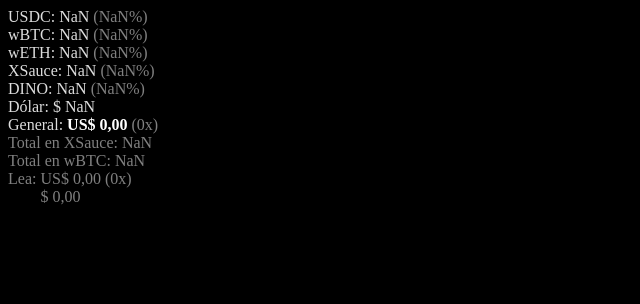
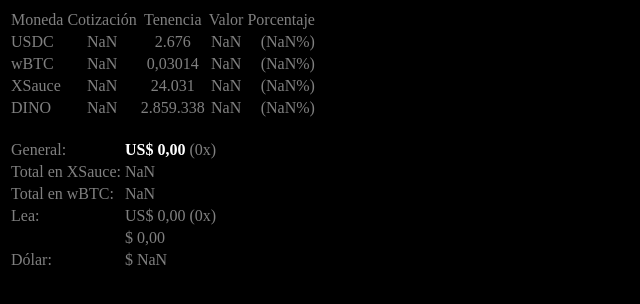
Before and after one commit to guillegoldar/guillegoldar.github.io, a plain HTML site: page index.html in a window 1280 px wide. Shown: the whole page, without its empty margins (0-640 px from the left). Drawn offline with Linux system fonts and the light colour scheme; no server answers.

Commit message:
act tenencias

```diff
--- a/index.html
+++ b/index.html
@@ -9,27 +9,32 @@
 
 </head>
 <body onload="refrescar();" id="body" style="background-color: black;">
-<section class="seccionPrincipal">
-<article><span>USDC: </span><span id="USDC"></span><span span id="pUSDC" class="gris"></span></article>
-<article><span>wBTC: </span><span id="WBTC"></span><span span id="pWBTC" class="gris"></span></article>
-<article><span>wETH: </span><span id="WETH"></span><span span id="pWETH" class="gris"></span></article>
-<article><span>XSauce: </span><span id="xsauce"></span><span span id="pXSauce" class="gris"></span></article>
-<article><span>DINO: </span><span id="DINO"></span><span span id="pDINO" class="gris"></span></article>
-<article><span>Dólar: </span><span id="dolar"></span><span span id="pUSDC" class="gris"></span></article>
-<article><span>General: </span><span id="total" class="negrita"></span><span id="x" class="gris"></span></article>
-<article class="gris"><span>Total en XSauce: </span><span id="totalXSauce"></span></article>
-<article class="gris"><span>Total en wBTC: </span><span id="totalWBTC"></span></article>
-<article class="gris"><span>Lea: </span><span id="lea"></span><span id="xLea" class="gris"></span></article>
-<article class="gris"><span class="invisible">Lea: </span><span id="pLea" class="gris"></span></article>
+<table class="seccionPrincipal">
+<tr class="gris"><td class="tdL">Moneda</td><td class="tdC">Cotización</td><td class="tdC">Tenencia</td><td class="tdC">Valor</td><td class="tdR">Porcentaje</td></tr>
+<tr class="gris"><td class="tdL">USDC</td><td id="USDC" class="tdC"></td><td class="tdC" id="tUSDC"></td><td id="vUSDC" class="tdC"></td><td id="pUSDC" class="tdR"></td></tr>
+<tr class="gris"><td class="tdL">wBTC</td><td id="WBTC" class="tdC"></td><td class="tdC" id="tWBTC"></td><td id="vWBTC" class="tdC"></td><td id="pWBTC" class="tdR"></td></tr>
+<tr class="gris"><td class="tdL">XSauce</td><td id="xsauce" class="tdC"></td><td class="tdC" id="tXSauce"></td><td id="vXSauce" class="tdC"></td><td id="pXSauce" class="tdR"></td></tr>
+<tr class="gris"><td class="tdL">DINO</td><td id="DINO" class="tdC"></td><td class="tdC" id="tDINO"></td><td id="vDINO" class="tdC"></td><td id="pDINO" class="tdR"></td></tr>
+</table>
+<table>
+<tr class="gris"><td>General: </td><td id="total" class="negrita"></td><td id="x" class="gris"></td></tr>
+<tr class="gris"><td>Total en XSauce: </td><td id="totalXSauce"></td></tr>
+<tr class="gris"><td>Total en wBTC: </td><td id="totalWBTC"></td></tr>
+<tr class="gris"><td>Lea: </td><td id="lea"></td><td id="xLea" class="gris"></td></tr>
+<tr class="gris"><td class="invisible">Lea: </td><td id="pLea" class="gris"></td></tr>
+<tr class="gris"><td>Dólar: </td><td id="dolar"></td><td id="pUSDC" class="gris"></td></tr>
 <br>
-</section>
-<span id="spCotUSDC" class="oculto"></span>
-<span id="spCotWBTC" class="oculto"></span>
-<span id="spCotWETH" class="oculto"></span>
-<span id="spCotXSauce" class="oculto"></span>
-<span id="spCotDINO" class="oculto"></span>
-<span id="spCotDolar" class="oculto"></span>
-<span id="spCotGeneral" class="oculto"></span>
+</table>
+<table class="seccionPrincipal">
+<tr>
+<td id="spCotUSDC" class="oculto"></td>
+<td id="spCotWBTC" class="oculto"></td>
+<td id="spCotXSauce" class="oculto"></td>
+<td id="spCotDINO" class="oculto"></td>
+<td id="spCotDolar" class="oculto"></td>
+<td id="spCotGeneral" class="oculto"></td>
+<br>
+</table>
 </body>
 <script src="sauce.js" type="text/javascript"></script>
 </html>
--- a/main.css
+++ b/main.css
@@ -4,6 +4,18 @@
 
 .art2 {
     text-align: left;
+  }
+
+.tdL {
+    text-align: left;
+  }
+
+.tdC {
+    text-align: center;
+  }
+
+.tdR {
+    text-align: right;
   }
 
 .gris {
--- a/sauce.js
+++ b/sauce.js
@@ -4,14 +4,12 @@ const apiUrlHedera = 'https://api.saucerswap.finance/tokens/';
 const apiUrlDolar = 'https://dolarapi.com/v1/dolares/cripto';
 const USDCId = '0.0.456858';
 const WBTCId = '0.0.1055483';
-const WETHId = '0.0.541564';
 const XSauceId = '0.0.1460200';
 const DINOId = '0.0.7907968';
-const tenenciaUSDC = 3073.64;
+const tenenciaUSDC = 2675.643;
 const tenenciaWBTC = 0.03014425;
-const tenenciaWETH = 0.85404243;
-const tenenciaXSauce = 20668.97;
-const tenenciaDINO = 2138342.628;
+const tenenciaXSauce = 24030.55;
+const tenenciaDINO = 2859338.17;
 
 let obtenerCotHedera = (tokenId) => {
     try {
@@ -76,7 +74,6 @@ let obtenerCotDolar=()=> {
 let calcularTotal=(Ind) => {
   let cotUSDC = document.getElementById('spCotUSDC').innerText;
   let cotWBTC = document.getElementById('spCotWBTC').innerText;
-  let cotWETH = document.getElementById('spCotWETH').innerText;
   let cotXSauce = document.getElementById('spCotXSauce').innerText;
   let cotDINO = document.getElementById('spCotDINO').innerText;
   let part = 0.005
@@ -84,7 +81,6 @@ let calcularTotal=(Ind) => {
     part = 0.995;
   let total = (tenenciaUSDC * cotUSDC
   				   + tenenciaWBTC * cotWBTC
-  				   + tenenciaWETH * cotWETH
 				   + tenenciaXSauce * cotXSauce
    				   + tenenciaDINO * cotDINO
 				)*part
@@ -103,13 +99,6 @@ let calcularPesoWBTC=() => {
   let cotWBTC = document.getElementById('spCotWBTC').innerText;
   let dWBTC = tenenciaWBTC * cotWBTC;
   let peso = (dWBTC * 0.995 * 100) / calcularTotal('yo');
-  return peso;
-};
-
-let calcularPesoWETH=() => {
-  let cotWETH = document.getElementById('spCotWETH').innerText;
-  let dWETH = tenenciaWETH * cotWETH;
-  let peso = (dWETH * 0.995 * 100) / calcularTotal('yo');
   return peso;
 };
 
@@ -146,7 +135,6 @@ let inicializar=()=>{
   //document.getElementById('body').setAttribute('backgroundColor', 'red');
   document.getElementById('spCotUSDC').textContent = obtenerCotHedera(USDCId);
   document.getElementById('spCotWBTC').textContent = obtenerCotHedera(WBTCId);
-  document.getElementById('spCotWETH').textContent = obtenerCotHedera(WETHId);
   document.getElementById('spCotXSauce').textContent = obtenerCotHedera(XSauceId);
   document.getElementById('spCotDINO').textContent =  obtenerCotHedera(DINOId);
   document.getElementById('spCotDolar').textContent = obtenerCotDolar();
@@ -157,14 +145,20 @@ let refrescar=()=>{
   inicializar();
   document.getElementById('USDC').textContent = formatoNum(parseFloat(document.getElementById('spCotUSDC').innerText),3);
   document.getElementById('pUSDC').textContent = ' (' + formatoNum(parseFloat(calcularPesoUSDC()),2) +  '%)';
-  document.getElementById('WBTC').textContent = formatoNum(parseFloat(document.getElementById('spCotWBTC').innerText),2);
+  document.getElementById('tUSDC').textContent = formatoNum(parseFloat(tenenciaUSDC),0);
+  document.getElementById('vUSDC').textContent = formatoNum(parseFloat(tenenciaUSDC)*parseFloat(document.getElementById('spCotUSDC').innerText),0);
+  document.getElementById('WBTC').textContent = formatoNum(parseFloat(document.getElementById('spCotWBTC').innerText),0);
   document.getElementById('pWBTC').textContent = ' (' + formatoNum(parseFloat(calcularPesoWBTC()),2) +  '%)';
-  document.getElementById('WETH').textContent = formatoNum(parseFloat(document.getElementById('spCotWETH').innerText),2);
-  document.getElementById('pWETH').textContent = ' (' + formatoNum(parseFloat(calcularPesoWETH()),2) +  '%)';
+  document.getElementById('tWBTC').textContent = formatoNum(parseFloat(tenenciaWBTC),5);
+  document.getElementById('vWBTC').textContent = formatoNum(parseFloat(tenenciaWBTC)*parseFloat(document.getElementById('spCotWBTC').innerText),0);
   document.getElementById('xsauce').textContent = formatoNum(parseFloat(document.getElementById('spCotXSauce').innerText),3);
   document.getElementById('pXSauce').textContent = ' (' + formatoNum(parseFloat(calcularPesoXSauce()),2) +  '%)';
+  document.getElementById('tXSauce').textContent = formatoNum(parseFloat(tenenciaXSauce),0);
+  document.getElementById('vXSauce').textContent = formatoNum(parseFloat(tenenciaXSauce)*parseFloat(document.getElementById('spCotXSauce').innerText),0);
   document.getElementById('DINO').textContent = formatoNum(parseFloat(document.getElementById('spCotDINO').innerText),5);
   document.getElementById('pDINO').textContent = ' (' + formatoNum(parseFloat(calcularPesoDINO()),2) +  '%)';
+  document.getElementById('tDINO').textContent = formatoNum(parseFloat(tenenciaDINO),0);
+  document.getElementById('vDINO').textContent = formatoNum(parseFloat(tenenciaDINO)*parseFloat(document.getElementById('spCotDINO').innerText),0);
   document.getElementById('dolar').textContent = formatoMoneda(parseFloat(document.getElementById('spCotDolar').innerText),'ARS');
   document.getElementById('total').textContent = formatoMoneda(calcularTotal('yo'),'USD');
   document.getElementById('x').textContent = ' (' + Math.trunc(calcularTotal('yo')/5000) + 'x)';
```
